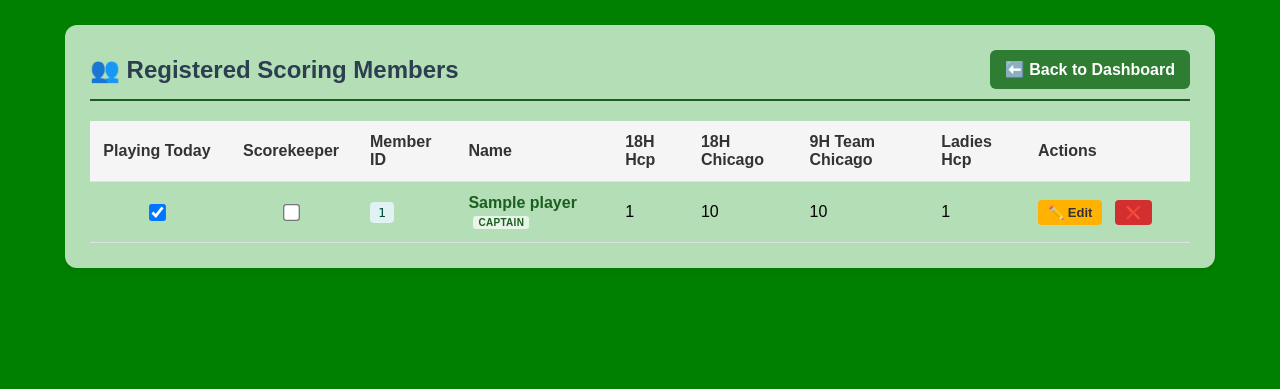
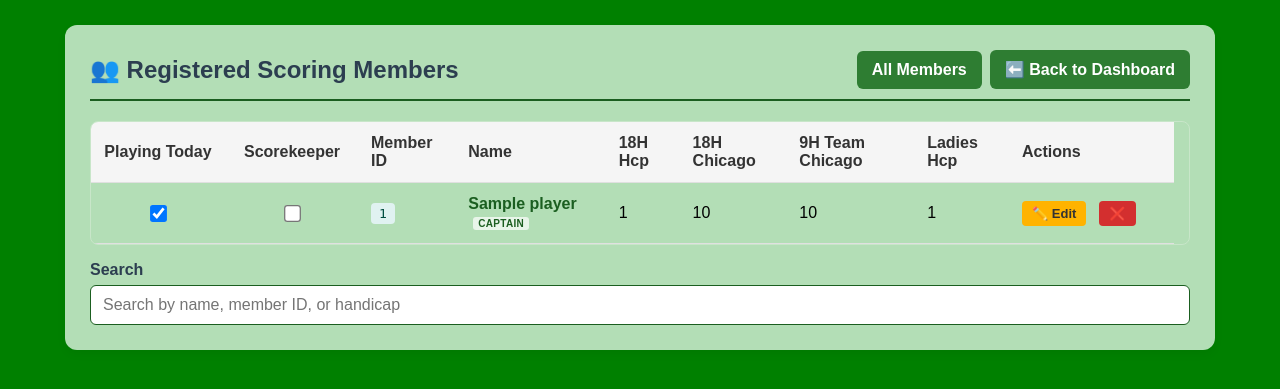
Before and after one commit to abraner/PRGC, a Django app: page /admin-dashboard/all-members/ in a window 1280 px wide. Shown: the top 389 px of the page. Run offline with Django 5.2, Linux system fonts and the light colour scheme; tables that the repository leaves empty hold one stand-in row (values such as "Sample post"); parts of the project's set-up code (start-up, migrations or seed data) failed here and were passed over.

Commit message:
Show nine members at a time, with a search box and a button to restore the full list.
Co-authored-by: Cursor <cursoragent@cursor.com>

```diff
--- a/golf_project/scorecard/templates/scorecard/all_members.html
+++ b/golf_project/scorecard/templates/scorecard/all_members.html
@@ -8,11 +8,16 @@
         body { font-family: Arial, sans-serif; background: #008000; margin: 0; padding: 25px; }
         .list-container { max-width: 1100px; margin: 0 auto; background: #B3DEB6; padding: 25px; border-radius: 12px; box-shadow: 0 4px 10px rgba(0,0,0,0.05); }
         .header-row { display: flex; justify-content: space-between; align-items: center; border-bottom: 2px solid #1b5e20; padding-bottom: 10px; margin-bottom: 20px; }
-        table { width: 100%; border-collapse: collapse; margin-top: 10px; }
+        .member-scroll { overflow-y: auto; scrollbar-gutter: stable; border: 1px solid #c8e6c9; border-radius: 8px; }
+        table { width: 100%; border-collapse: collapse; margin-top: 0; }
         th, td { text-align: left; padding: 12px; border-bottom: 1px solid #e0e0e0; vertical-align: middle; }
-        th { background-color: #f5f5f5; color: #333; font-weight: bold; }
+        th { background-color: #f5f5f5; color: #333; font-weight: bold; position: sticky; top: 0; z-index: 1; }
         tr:hover { background-color: #fafafa; }
-        .btn-back { display: inline-block; background: #2e7d32; color: white; padding: 10px 15px; font-weight: bold; border-radius: 6px; text-decoration: none; }
+        .member-search { margin-top: 16px; }
+        .member-search label { display: block; font-weight: bold; color: #2c3e50; margin-bottom: 6px; }
+        .member-search input { width: 100%; box-sizing: border-box; padding: 10px 12px; border: 1px solid #1b5e20; border-radius: 6px; font-size: 16px; }
+        .header-actions { display: flex; gap: 8px; align-items: center; }
+        .btn-back { display: inline-block; background: #2e7d32; color: white; padding: 10px 15px; font-weight: bold; border-radius: 6px; text-decoration: none; border: none; cursor: pointer; font-size: 16px; font-family: Arial, sans-serif; }
         .btn-back:hover { background: #1b5e20; }
         .member-id-badge { background: #e0f2f1; color: #004d40; padding: 3px 8px; border-radius: 4px; font-family: monospace; font-size: 13px; }
 
@@ -28,10 +33,14 @@
 <div class="list-container">
     <div class="header-row">
         <h2 style="margin: 0; color: #2c3e50;">👥 Registered Scoring Members</h2>
-        <a href="{% url 'scorecard:admin_dashboard' %}" class="btn-back">⬅️ Back to Dashboard</a>
+        <div class="header-actions">
+            <button type="button" id="show-all-members" class="btn-back" hidden>All Members</button>
+            <a href="{% url 'scorecard:admin_dashboard' %}" class="btn-back">⬅️ Back to Dashboard</a>
+        </div>
     </div>
 
-    <table>
+    <div class="member-scroll" id="member-scroll">
+    <table id="member-table">
         <thead>
             <tr>
                 <th style="text-align: center; width: 110px;">Playing Today</th>
@@ -47,7 +56,7 @@
         </thead>
         <tbody>
             {% for player in players %}
-            <tr>
+            <tr data-search="{{ player.member_id|default:'' }} {{ player.name }} {{ player.handicap }} {{ player.chicago_points_18 }} {{ player.team_chicago_points_9 }} {{ player.ladies_league_handicap|default:'' }}">
                 <td style="text-align: center;">
                     <div class="checkbox-container">
                         <input type="checkbox"
@@ -98,14 +107,74 @@
             </tr>
             {% empty %}
             <tr>
-                <td colspan="8" style="text-align: center; color: #757575; padding: 30px;">No registered members found.</td>
+                <td colspan="9" style="text-align: center; color: #757575; padding: 30px;">No registered members found.</td>
             </tr>
             {% endfor %}
+            <tr id="member-search-empty" hidden>
+                <td colspan="9" style="text-align: center; color: #757575; padding: 30px;">No members match that search.</td>
+            </tr>
         </tbody>
     </table>
+    </div>
+
+    <div class="member-search">
+        <label for="member-search">Search</label>
+        <input id="member-search" type="search" placeholder="Search by name, member ID, or handicap" autocomplete="off">
+    </div>
 </div>
 
 <script>
+function memberRows() {
+    return [...document.querySelectorAll('#member-table tbody tr[data-search]')];
+}
+
+function fitNineRows(remeasure) {
+    const scrollBox = document.getElementById('member-scroll');
+    const table = document.getElementById('member-table');
+    const rows = memberRows().filter(row => !row.hidden);
+    const header = table.querySelector('thead');
+    if (!rows.length || !header) {
+        scrollBox.style.maxHeight = '';
+        return;
+    }
+    let height = header.offsetHeight;
+    const visibleCount = Math.min(9, rows.length);
+    for (let i = 0; i < visibleCount; i += 1) {
+        height += rows[i].offsetHeight;
+    }
+    scrollBox.style.maxHeight = height + 'px';
+    if (!remeasure) {
+        requestAnimationFrame(() => fitNineRows(true));
+    }
+}
+
+function applyMemberSearch() {
+    const query = document.getElementById('member-search').value.trim().toLowerCase();
+    let shown = 0;
+    memberRows().forEach(row => {
+        const match = !query || row.dataset.search.toLowerCase().includes(query);
+        row.hidden = !query ? false : !match;
+        if (match) shown += 1;
+    });
+    const empty = document.getElementById('member-search-empty');
+    if (empty) empty.hidden = shown !== 0 || memberRows().length === 0;
+    const showAll = document.getElementById('show-all-members');
+    if (showAll) showAll.hidden = !query;
+    fitNineRows();
+}
+
+function showAllMembers() {
+    const search = document.getElementById('member-search');
+    search.value = '';
+    applyMemberSearch();
+    search.focus();
+}
+
+document.getElementById('member-search').addEventListener('input', applyMemberSearch);
+document.getElementById('show-all-members').addEventListener('click', showAllMembers);
+window.addEventListener('load', () => fitNineRows());
+window.addEventListener('resize', () => fitNineRows());
+
 function updatePlayingStatus(checkbox) {
     const playerId = checkbox.getAttribute('data-player-id');
     const isChecked = checkbox.checked;
```
Also changed, not shown: golf_project/scorecard/tests.py (+12 -0 lines).
